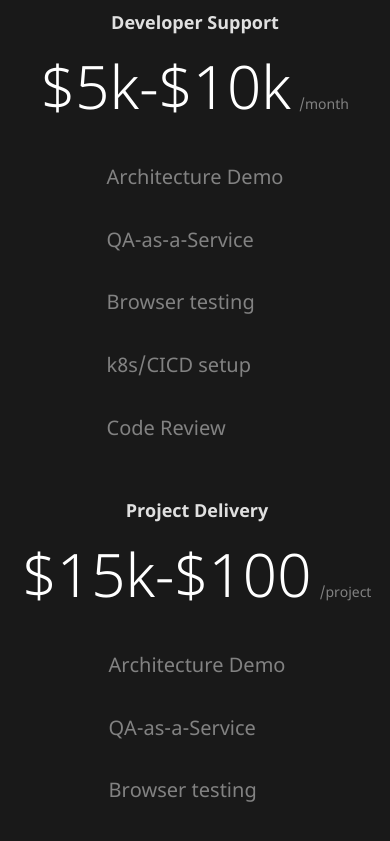
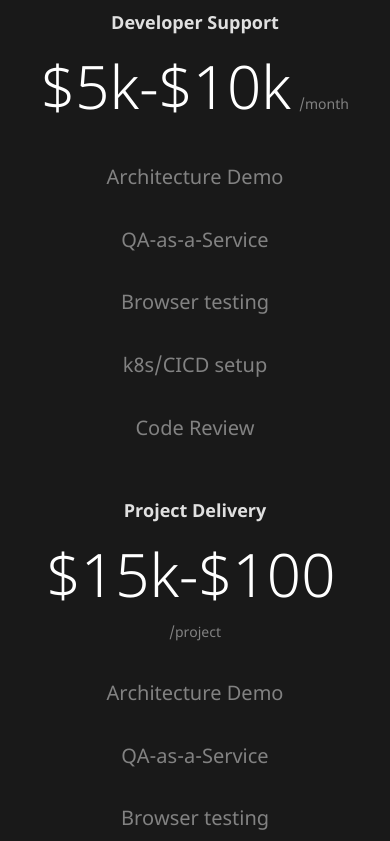
Before and after one commit to pedialab/pedialab.io, a Next.js app: page / in a window 390 px wide. Shown: the part 6820-7661 px from the top of the page. Built offline with nearby package versions, Linux system fonts and the light colour scheme.

Commit message:
fix: extreme small mobile scrolling issue

```diff
--- a/page-container/index-page/ProjectScopes.tsx
+++ b/page-container/index-page/ProjectScopes.tsx
@@ -71,7 +71,10 @@ const useStyles = makeStyles((theme) => ({
     },
     [theme.breakpoints.down('md')]: {
       flexDirection: 'column',
-      alignItems: 'center'
+      alignItems: 'center',
+      '& > ul': {
+        textAlign: 'center'
+      }
     },
     [theme.breakpoints.down('sm')]: {
       marginTop: 0,
@@ -84,9 +87,16 @@ const useStyles = makeStyles((theme) => ({
       color: '#ffffff',
       marginRight: '0.5rem'
     },
+    [theme.breakpoints.down('md')]: {
+      width: '100%',
+      textAlign: 'center'
+    },
     [theme.breakpoints.down('sm')]: {
       '& > :first-child': {
         fontSize: '3.75rem'
+      },
+      '& span': {
+        display: 'inline-block'
       }
     }
   },
@@ -112,7 +122,7 @@ const ServiceItem = ({
           {title}
         </Typography>
       </Grid>
-      <Grid item className={classes.price}>
+      <Grid component="p" item className={classes.price}>
         <Typography component="span" variant="h2">
           {price}
         </Typography>
--- a/page-container/index-page/TechleadaaS.tsx
+++ b/page-container/index-page/TechleadaaS.tsx
@@ -22,6 +22,7 @@ const useStyles = makeStyles((theme) => ({
     },
     [theme.breakpoints.down('sm')]: {
       marginTop: 0,
+      width: '100%',
       display: 'flex',
       flexDirection: 'column',
       alignItems: 'center',
@@ -62,7 +63,7 @@ const TechleadaaS = ({ className }: Partial<{ className: string }>) => {
           Tech Lead as a Service
         </Typography>
         <Box>
-          <TextList texts={content} textColor="primary.main" />
+          <TextList texts={content} textColor="primary.main" width={{ xs: '100%', sm: '22rem' }} />
         </Box>
       </Grid>
       <Grid item xs={12} md="auto" className={classes.imgContainer}>
--- a/shared/components/TextList.tsx
+++ b/shared/components/TextList.tsx
@@ -2,7 +2,7 @@ import { Box } from '@material-ui/core';
 
 export type TextListProps = {
   texts: string[];
-  width?: string;
+  width?: string | Record<string, string>;
   textColor?: string;
 };
 
```
